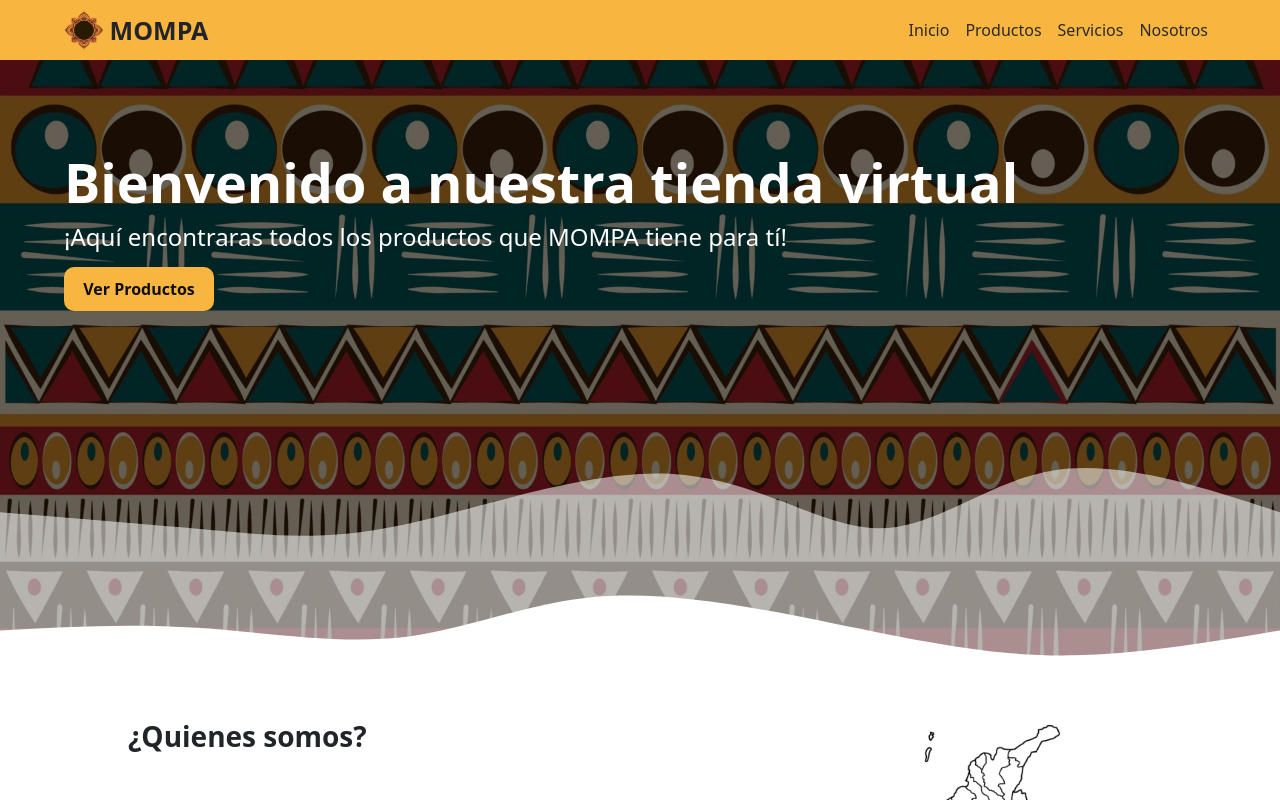
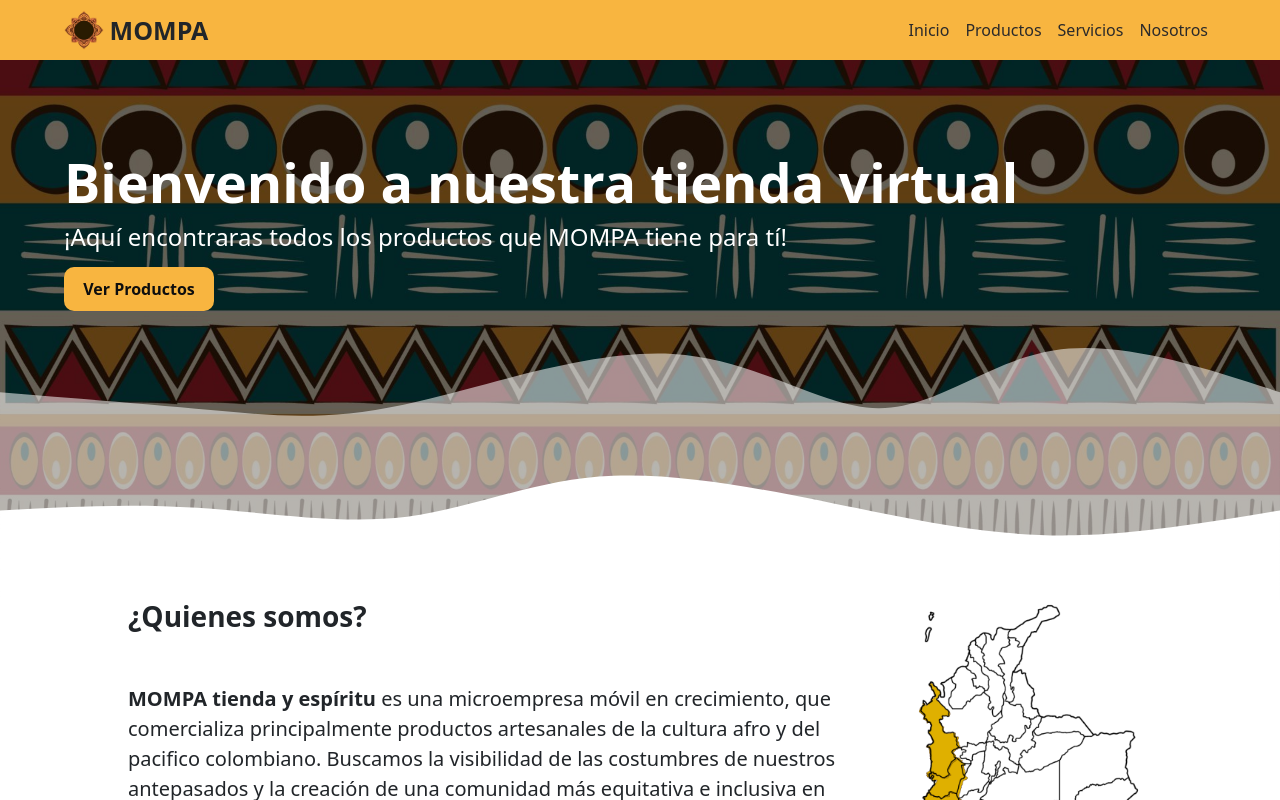
Before and after one commit to iDuqueZ/MompaFuncional, a React (Create React App) app in the folder aplicacion/: page / in a window 1280 px wide. Shown: the top 800 px of the page. Built offline with nearby package versions, Linux system fonts and the light colour scheme; the HTML template or start-up script is replaced by a standard one.

Commit message:
Cambio estilo banner

```diff
--- a/aplicacion/src/styles/App.css
+++ b/aplicacion/src/styles/App.css
@@ -1,6 +1,5 @@
 .carousel-item{
-    height: 90vh;
-
+    height: 600px;
 }
 .carousel-item::before{
     content:'';
```
